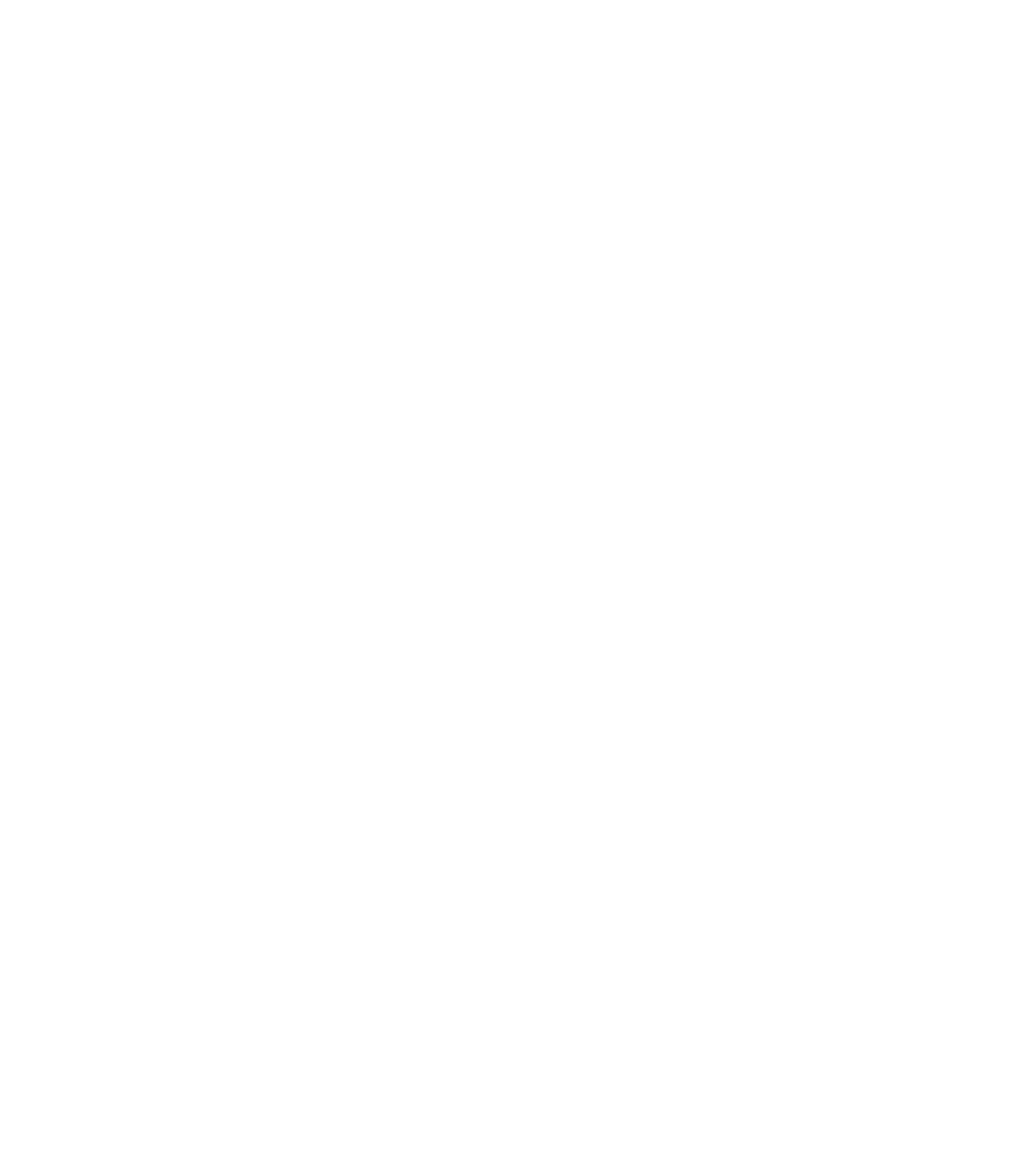
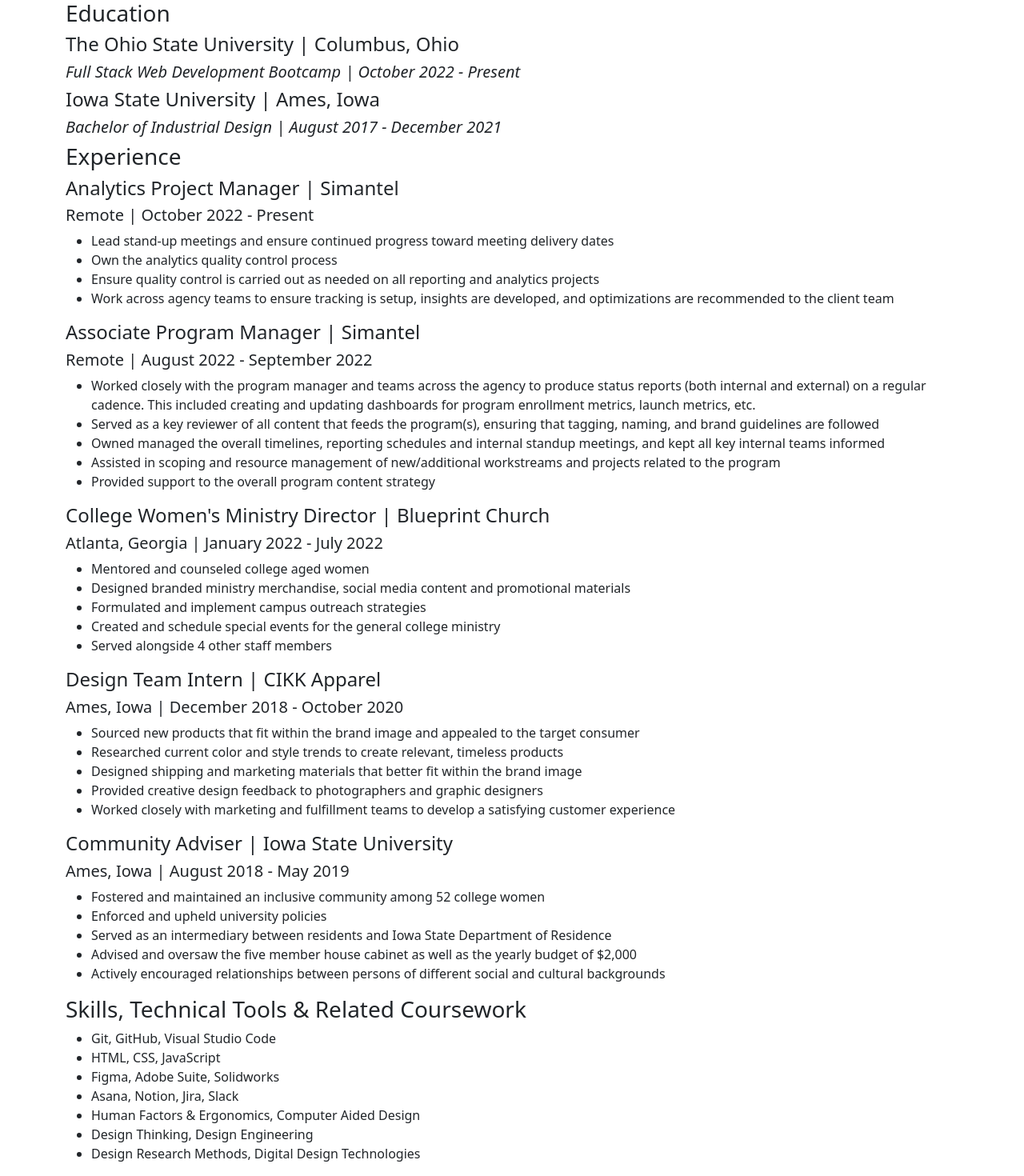
Before and after one commit to b-frazier/react-portfolio, a React (Create React App) app: page / in a window 1280 px wide. Shown: the part 149-1619 px from the top of the page at 80% size. Before the commit the page ends 800 px from the top, so only its background shows below. Built offline with nearby package versions, Linux system fonts and the light colour scheme.

Commit message:
add resume info

```diff
--- a/src/components/portfolio.js
+++ b/src/components/portfolio.js
@@ -1,12 +1,14 @@
 import React from 'react';
 import About from './about';
 import Header from './header';
+import Resume from './resume';
 
 export default function Portfolio() {
   return (
     <div>
       <Header />
       <About />
+      <Resume />
     </div>
   );
 }
--- a/src/components/resume.js
+++ b/src/components/resume.js
@@ -1,5 +1,139 @@
 import React from 'react';
 
-function Resume() {}
+function Resume() {
+  return (
+    <div className="container">
+      <div>
+        <h3>Education</h3>
+        <h4>The Ohio State University | Columbus, Ohio</h4>
+        <h5>
+          <i>Full Stack Web Development Bootcamp | October 2022 - Present</i>
+        </h5>
+        <h4>Iowa State University | Ames, Iowa</h4>
+        <h5>
+          <i>Bachelor of Industrial Design | August 2017 - December 2021</i>
+        </h5>
+      </div>
+      <div>
+        <h3>Experience</h3>
+        <h4>Analytics Project Manager | Simantel</h4>
+        <h5>Remote | October 2022 - Present</h5>
+        <ul>
+          <li>
+            Lead stand-up meetings and ensure continued progress toward meeting
+            delivery dates
+          </li>
+          <li>Own the analytics quality control process</li>
+          <li>
+            Ensure quality control is carried out as needed on all reporting and
+            analytics projects
+          </li>
+          <li>
+            Work across agency teams to ensure tracking is setup, insights are
+            developed, and optimizations are recommended to the client team
+          </li>
+        </ul>
+        <h4>Associate Program Manager | Simantel</h4>
+        <h5> Remote | August 2022 - September 2022</h5>
+        <ul>
+          <li>
+            Worked closely with the program manager and teams across the agency
+            to produce status reports (both internal and external) on a regular
+            cadence. This included creating and updating dashboards for program
+            enrollment metrics, launch metrics, etc.
+          </li>
+          <li>
+            Served as a key reviewer of all content that feeds the program(s),
+            ensuring that tagging, naming, and brand guidelines are followed
+          </li>
+          <li>
+            Owned managed the overall timelines, reporting schedules and
+            internal standup meetings, and kept all key internal teams informed
+          </li>
+          <li>
+            Assisted in scoping and resource management of new/additional
+            workstreams and projects related to the program
+          </li>
+          <li>Provided support to the overall program content strategy</li>
+        </ul>
+        <h4>College Women's Ministry Director | Blueprint Church</h4>
+        <h5>Atlanta, Georgia | January 2022 - July 2022</h5>
+        <ul>
+          <li>Mentored and counseled college aged women</li>
+          <li>
+            Designed branded ministry merchandise, social media content and
+            promotional materials
+          </li>
+          <li>Formulated and implement campus outreach strategies</li>
+          <li>
+            Created and schedule special events for the general college ministry
+          </li>
+          <li>Served alongside 4 other staff members</li>
+        </ul>
+        <h4>Design Team Intern | CIKK Apparel</h4>
+        <h5>Ames, Iowa | December 2018 - October 2020</h5>
+        <ul>
+          <li>
+            Sourced new products that fit within the brand image and appealed to
+            the target consumer
+          </li>
+          <li>
+            Researched current color and style trends to create relevant,
+            timeless products
+          </li>
+          <li>
+            Designed shipping and marketing materials that better fit within the
+            brand image
+          </li>
+          <li>
+            Provided creative design feedback to photographers and graphic
+            designers
+          </li>
+          <li>
+            Worked closely with marketing and fulfillment teams to develop a
+            satisfying customer experience
+          </li>
+        </ul>
+        <h4>Community Adviser | Iowa State University</h4>
+        <h5>Ames, Iowa | August 2018 - May 2019</h5>
+        <ul>
+          <li>
+            Fostered and maintained an inclusive community among 52 college
+            women
+          </li>
+          <li>Enforced and upheld university policies</li>
+          <li>
+            Served as an intermediary between residents and Iowa State
+            Department of Residence
+          </li>
+          <li>
+            Advised and oversaw the five member house cabinet as well as the
+            yearly budget of $2,000
+          </li>
+          <li>
+            Actively encouraged relationships between persons of different
+            social and cultural backgrounds
+          </li>
+        </ul>
+      </div>
+      <div>
+        <h3>Skills, Technical Tools & Related Coursework</h3>
+        <div>
+          <div>
+            <ul>
+              <li>Git, GitHub, Visual Studio Code</li>
+              <li>HTML, CSS, JavaScript</li>
+              <li>Figma, Adobe Suite, Solidworks</li>
+              <li>Asana, Notion, Jira, Slack</li>
+              <li>Human Factors & Ergonomics, Computer Aided Design</li>
+              <li>Design Thinking, Design Engineering</li>
+              <li>Design Research Methods, Digital Design Technologies</li>
+            </ul>
+          </div>
+        </div>
+      </div>
+    </div>
+  );
+}
 
 export default Resume;
```
